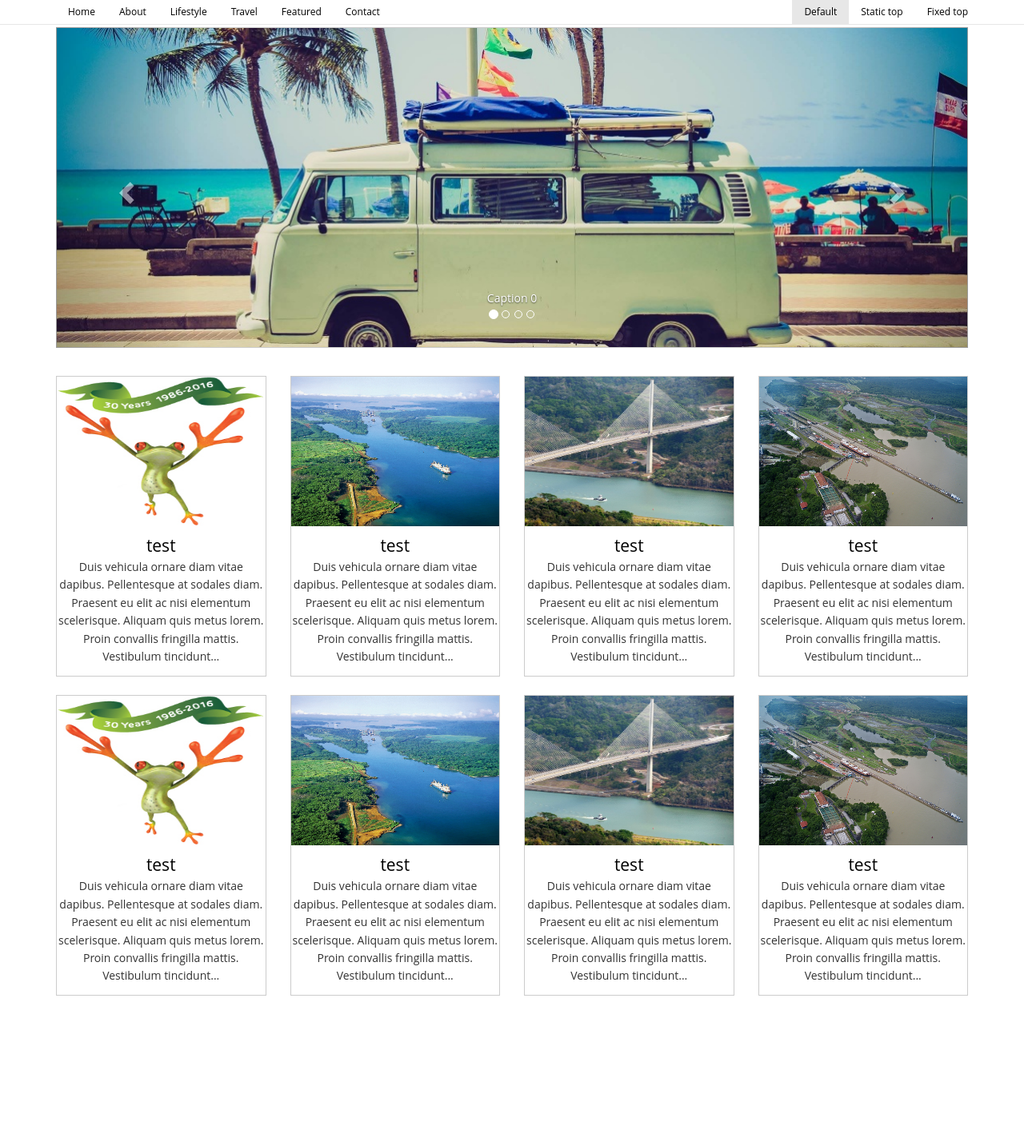
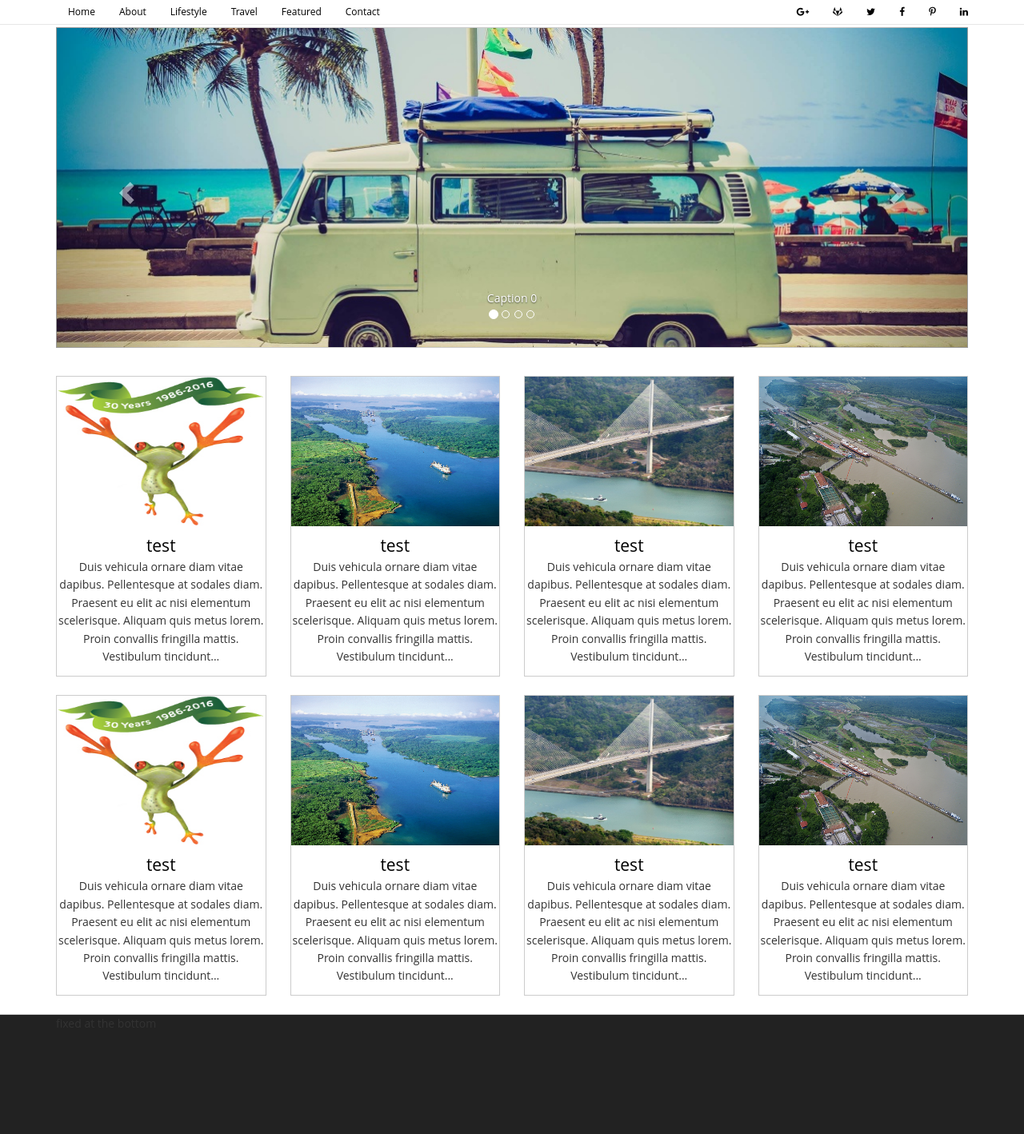
Before and after one commit to soutmesa/wp-themes, a PHP site: page / in a window 1280 px wide. Shown: the whole page at 80% size. Before the commit the page ends 1245 px from the top, so only its background shows below. Run offline with PHP 8.4, Linux system fonts and the light colour scheme; some libraries are stand-ins or nearby versions.

Commit message:
added social icons and footer

```diff
--- a/news/css/custom.css
+++ b/news/css/custom.css
@@ -82,3 +82,22 @@ article {
 .short-desc {
 	padding: 2px;
 }
+
+/* **************** Section ScrollToTop **************** */
+.scrollToTop{
+	width:100px;
+	height:130px;
+	padding:10px;
+	position:fixed;
+	bottom: 0.2%;
+	right: 0.5%;
+	display:none;
+}
+
+footer {
+	background-color: red;
+	width: 100%;
+    height: 150px;
+    background: #222;
+    border-top: 1px solid #CCC;
+}
--- a/news/index.html
+++ b/news/index.html
@@ -6,7 +6,7 @@
     <meta name="viewport" content="width=device-width, initial-scale=1">
     <title>Home | News</title>
     <link href="css/bootstrap.min.css" rel="stylesheet">
-    <link rel="stylesheet" type="text/css" href="css/font-awesome.min.css">
+    <link rel="stylesheet" type="text/css" href="https://maxcdn.bootstrapcdn.com/font-awesome/4.6.3/css/font-awesome.min.css">
     <link href="css/animate.css" rel="stylesheet">
     <link href="css/custom.css" rel="stylesheet">
     <!-- <link rel="stylesheet" type="text/css" href="css/scrolling-nav.css"> -->
@@ -34,9 +34,12 @@
                 <li><a href="#">Contact</a></li>
               </ul>
               <ul class="nav navbar-nav navbar-right">
-                <li class="active"><a href="">Default</a></li>
-                <li><a href="">Static top</a></li>
-                <li><a href="">Fixed top</a></li>
+                <li><a href=""><i class="fa fa-google-plus" aria-hidden="true"></i></a></li>
+                <li><a href=""><i class="fa fa-gitlab" aria-hidden="true"></i></a></li>
+                <li><a href=""><i class="fa fa-twitter" aria-hidden="true"></i></a></li>
+                <li><a href=""><i class="fa fa-facebook-f" aria-hidden="true"></i></a></li>
+                <li><a href=""><i class="fa fa-pinterest-p" aria-hidden="true"></i></a></li>
+                <li><a href=""><i class="fa fa-linkedin" aria-hidden="true"></i></a></li>
               </ul>
             </div><!--/.nav-collapse -->
           </div>
@@ -225,7 +228,12 @@
         </div>
       </section>
     </div>
-
+    <footer>
+      <div class="container">
+        fixed at the bottom
+      </div>
+    </footer>
+    <a href="#" class="scrollToTop hidden-xs hidden-sm"><i class="fa fa-arrow-circle-up fa-4x" aria-hidden="true"></i></a>
     <!-- Additional Script -->
     <script type="text/javascript" src="js/jquery.min.js"></script>
     <script type="text/javascript" src="js/bootstrap.min.js"></script>
--- a/news/js/app.js
+++ b/news/js/app.js
@@ -0,0 +1,18 @@
+$(document).ready(function(){
+
+	//Check to see if the window is top if not then display button
+	$(window).scroll(function(){
+		if ($(this).scrollTop() > 100) {
+			$('.scrollToTop').fadeIn();
+		} else {
+			$('.scrollToTop').fadeOut();
+		}
+	});
+
+	//Click event to scroll to top
+	$('.scrollToTop').click(function(){
+		$('html, body').animate({scrollTop : 0},800);
+		return false;
+	});
+
+});
```
